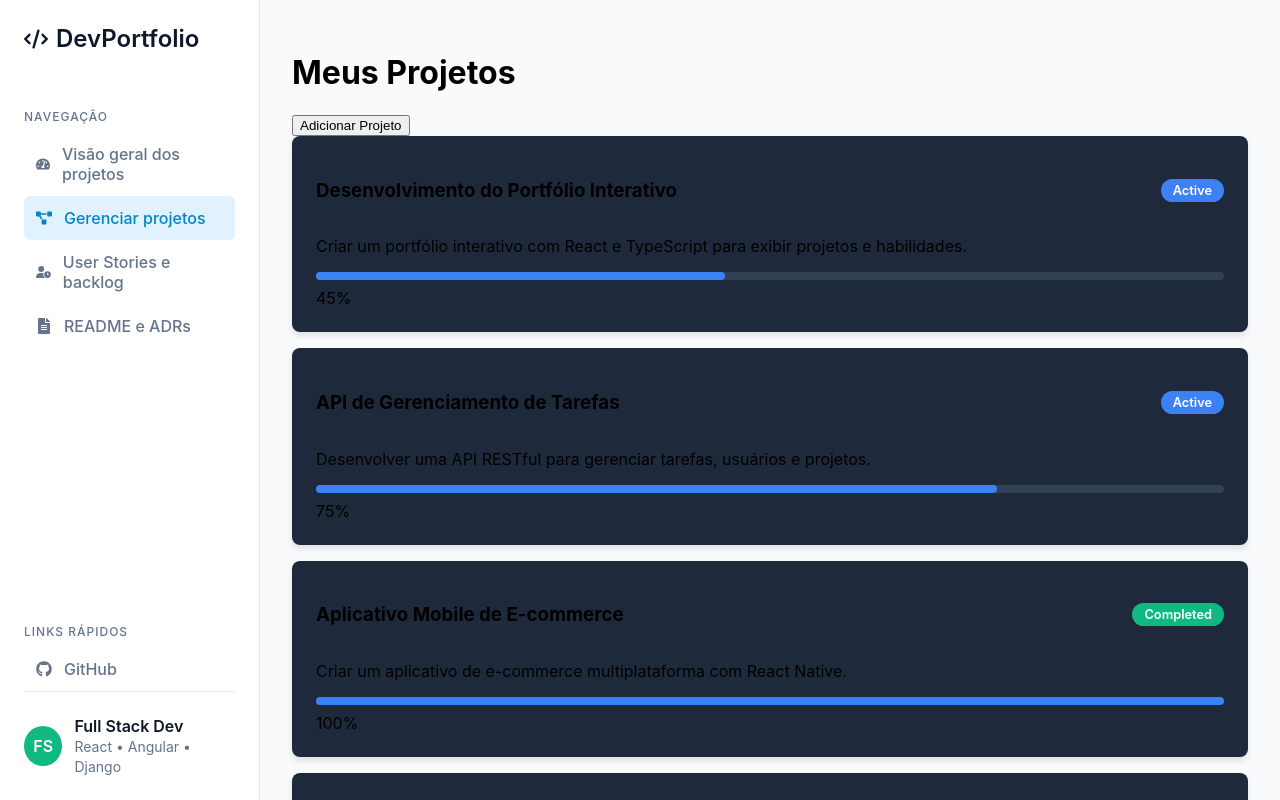
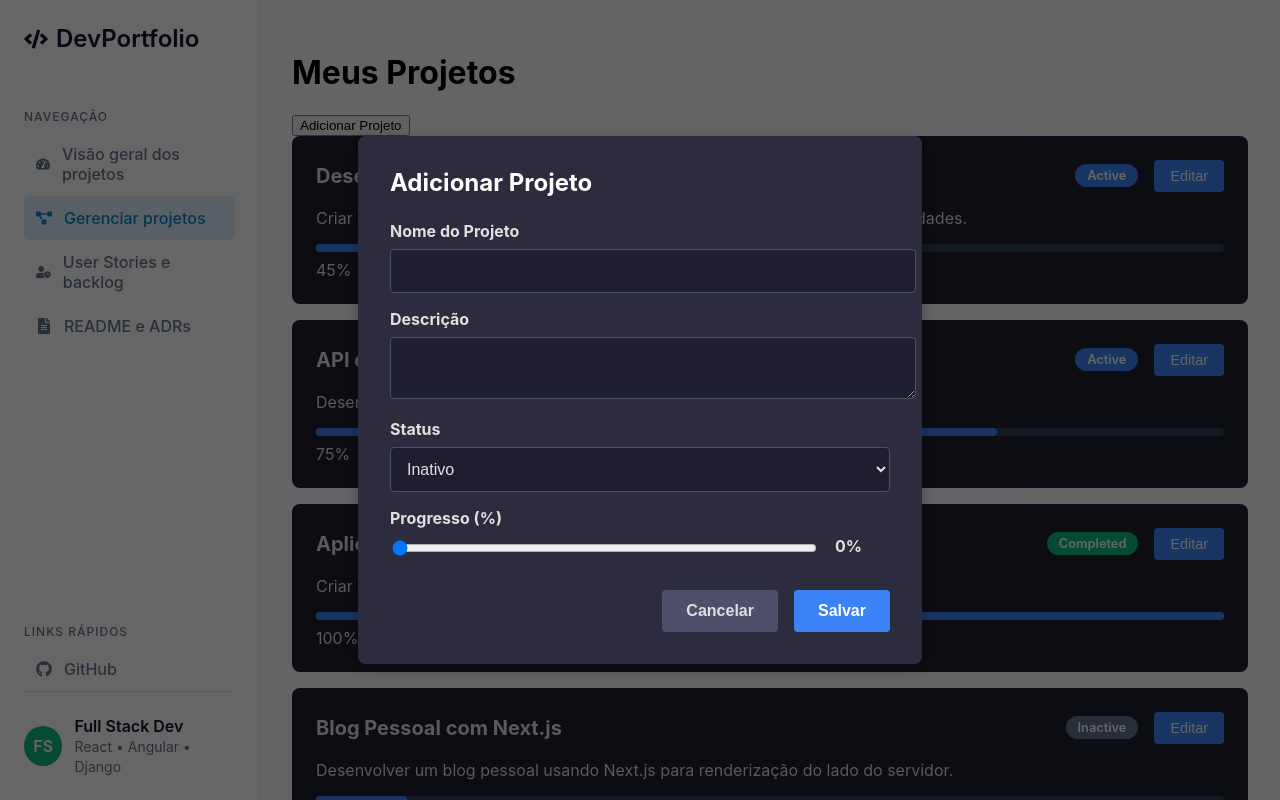
Before and after one commit to edcastanha/PortifolioInterativo, a React (Create React App) app in the folder DevPortfolio/: page /projects in a window 1280 px wide. Both pictures are taken after a click on the button "Adicionar Projeto". Built offline with nearby package versions, Linux system fonts and the light colour scheme.

Commit message:
feat: adiciona formulário de projeto e lista de projetos com funcionalidades de adicionar e editar

```diff
--- /dev/null
+++ b/DevPortfolio/src/components/projects/ProjectForm.module.css
@@ -0,0 +1,95 @@
+.modalOverlay {
+  position: fixed;
+  top: 0;
+  left: 0;
+  right: 0;
+  bottom: 0;
+  background-color: rgba(0, 0, 0, 0.6);
+  display: flex;
+  justify-content: center;
+  align-items: center;
+  z-index: 1000;
+}
+
+.modalContent {
+  background: #2c2c3e;
+  padding: 2rem;
+  border-radius: 8px;
+  width: 90%;
+  max-width: 500px;
+  box-shadow: 0 5px 15px rgba(0, 0, 0, 0.3);
+  color: #e0e0e0;
+}
+
+.modalContent h2 {
+  margin-top: 0;
+  margin-bottom: 1.5rem;
+  color: #ffffff;
+}
+
+.formGroup {
+  margin-bottom: 1rem;
+}
+
+.formGroup label {
+  display: block;
+  margin-bottom: 0.5rem;
+  font-weight: bold;
+}
+
+.formGroup input[type="text"],
+.formGroup textarea,
+.formGroup select {
+  width: 100%;
+  padding: 0.75rem;
+  border: 1px solid #4f4f6a;
+  border-radius: 4px;
+  background-color: #1e1e2f;
+  color: #e0e0e0;
+  font-size: 1rem;
+}
+
+.formGroup input[type="range"] {
+  width: 85%;
+  vertical-align: middle;
+}
+
+.formGroup span {
+  margin-left: 1rem;
+  font-weight: bold;
+}
+
+.formActions {
+  margin-top: 2rem;
+  display: flex;
+  justify-content: flex-end;
+  gap: 1rem;
+}
+
+.saveButton,
+.cancelButton {
+  padding: 0.75rem 1.5rem;
+  border: none;
+  border-radius: 4px;
+  cursor: pointer;
+  font-weight: bold;
+  font-size: 1rem;
+}
+
+.saveButton {
+  background-color: #3b82f6;
+  color: white;
+}
+
+.saveButton:hover {
+  background-color: #2563eb;
+}
+
+.cancelButton {
+  background-color: #4f4f6a;
+  color: #e0e0e0;
+}
+
+.cancelButton:hover {
+  background-color: #6b6b8e;
+}
--- /dev/null
+++ b/DevPortfolio/src/components/projects/ProjectForm.tsx
@@ -0,0 +1,106 @@
+import React, { useState, useEffect } from 'react';
+import { Project } from '../../entities/Project';
+import styles from './ProjectForm.module.css';
+
+interface ProjectFormProps {
+  project?: Project | null;
+  onSave: (project: Project) => void;
+  onCancel: () => void;
+}
+
+const ProjectForm: React.FC<ProjectFormProps> = ({ project, onSave, onCancel }) => {
+  const [formData, setFormData] = useState<Omit<Project, 'id'>>({
+    name: '',
+    description: '',
+    status: 'inactive',
+    progress: 0,
+  });
+
+  useEffect(() => {
+    if (project) {
+      setFormData({
+        name: project.name,
+        description: project.description,
+        status: project.status,
+        progress: project.progress,
+      });
+    }
+  }, [project]);
+
+  const handleChange = (e: React.ChangeEvent<HTMLInputElement | HTMLTextAreaElement | HTMLSelectElement>) => {
+    const { name, value } = e.target;
+    setFormData(prev => ({ ...prev, [name]: name === 'progress' ? parseInt(value, 10) : value }));
+  };
+
+  const handleSubmit = (e: React.FormEvent) => {
+    e.preventDefault();
+    const newProject: Project = {
+      id: project ? project.id : Date.now(), // Simple ID generation for new projects
+      ...formData,
+    };
+    onSave(newProject);
+  };
+
+  return (
+    <div className={styles.modalOverlay}>
+      <div className={styles.modalContent}>
+        <form onSubmit={handleSubmit}>
+          <h2>{project ? 'Editar Projeto' : 'Adicionar Projeto'}</h2>
+          <div className={styles.formGroup}>
+            <label htmlFor="name">Nome do Projeto</label>
+            <input
+              type="text"
+              id="name"
+              name="name"
+              value={formData.name}
+              onChange={handleChange}
+              required
+            />
+          </div>
+          <div className={styles.formGroup}>
+            <label htmlFor="description">Descrição</label>
+            <textarea
+              id="description"
+              name="description"
+              value={formData.description}
+              onChange={handleChange}
+              required
+            />
+          </div>
+          <div className={styles.formGroup}>
+            <label htmlFor="status">Status</label>
+            <select
+              id="status"
+              name="status"
+              value={formData.status}
+              onChange={handleChange}
+            >
+              <option value="inactive">Inativo</option>
+              <option value="active">Ativo</option>
+              <option value="completed">Concluído</option>
+            </select>
+          </div>
+          <div className={styles.formGroup}>
+            <label htmlFor="progress">Progresso (%)</label>
+            <input
+              type="range"
+              id="progress"
+              name="progress"
+              min="0"
+              max="100"
+              value={formData.progress}
+              onChange={handleChange}
+            />
+            <span>{formData.progress}%</span>
+          </div>
+          <div className={styles.formActions}>
+            <button type="button" onClick={onCancel} className={styles.cancelButton}>Cancelar</button>
+            <button type="submit" className={styles.saveButton}>Salvar</button>
+          </div>
+        </form>
+      </div>
+    </div>
+  );
+};
+
+export default ProjectForm;
--- a/DevPortfolio/src/components/projects/ProjectList.tsx
+++ b/DevPortfolio/src/components/projects/ProjectList.tsx
@@ -5,13 +5,14 @@ import styles from './ProjectList.module.css';
 
 interface ProjectListProps {
   projects: Project[];
+  onEdit: (project: Project) => void;
 }
 
-const ProjectList: React.FC<ProjectListProps> = ({ projects }) => {
+const ProjectList: React.FC<ProjectListProps> = ({ projects, onEdit }) => {
   return (
     <div className={styles.listContainer}>
       {projects.map((project) => (
-        <ProjectListItem key={project.id} project={project} />
+        <ProjectListItem key={project.id} project={project} onEdit={onEdit} />
       ))}
     </div>
   );
--- a/DevPortfolio/src/components/projects/ProjectListItem.module.css
+++ b/DevPortfolio/src/components/projects/ProjectListItem.module.css
@@ -1,8 +1,13 @@
 .card {
-  background-color: #1e293b;
+  background-color: #1e1e2f;
+  color: #e0e0e0;
   border-radius: 8px;
   padding: 1.5rem;
-  box-shadow: 0 4px 6px rgba(0, 0, 0, 0.1);
+  transition: transform 0.2s ease-in-out;
+}
+
+.card:hover {
+  transform: translateY(-5px);
 }
 
 .cardHeader {
@@ -10,6 +15,31 @@
   justify-content: space-between;
   align-items: center;
   margin-bottom: 1rem;
+}
+
+.headerActions {
+  display: flex;
+  align-items: center;
+  gap: 1rem;
+}
+
+.editButton {
+  background: #3b82f6;
+  color: white;
+  border: none;
+  padding: 0.5rem 1rem;
+  border-radius: 4px;
+  cursor: pointer;
+  font-size: 0.9rem;
+}
+
+.editButton:hover {
+  background: #2563eb;
+}
+
+.cardHeader h3 {
+  margin: 0;
+  font-size: 1.25rem;
 }
 
 .status {
--- a/DevPortfolio/src/components/projects/ProjectListItem.tsx
+++ b/DevPortfolio/src/components/projects/ProjectListItem.tsx
@@ -4,9 +4,10 @@ import styles from './ProjectListItem.module.css';
 
 interface ProjectListItemProps {
   project: Project;
+  onEdit: (project: Project) => void;
 }
 
-const ProjectListItem: React.FC<ProjectListItemProps> = ({ project }) => {
+const ProjectListItem: React.FC<ProjectListItemProps> = ({ project, onEdit }) => {
   const getStatusClass = (status: string) => {
     switch (status) {
       case 'active':
@@ -24,9 +25,12 @@ const ProjectListItem: React.FC<ProjectListItemProps> = ({ project }) => {
     <div className={styles.card}>
       <div className={styles.cardHeader}>
         <h3>{project.name}</h3>
-        <span className={`${styles.status} ${getStatusClass(project.status)}`}>
-          {project.status}
-        </span>
+        <div className={styles.headerActions}>
+          <span className={`${styles.status} ${getStatusClass(project.status)}`}>
+            {project.status}
+          </span>
+          <button onClick={() => onEdit(project)} className={styles.editButton}>Editar</button>
+        </div>
       </div>
       <p>{project.description}</p>
       <div className={styles.progressBarContainer}>
--- a/DevPortfolio/src/pages/projects/ProjectsPage.tsx
+++ b/DevPortfolio/src/pages/projects/ProjectsPage.tsx
@@ -2,17 +2,51 @@ import React, { useState } from 'react';
 import ProjectList from '../../components/projects/ProjectList';
 import { mockProjects } from '../../services/mock/projectMock';
 import styles from './ProjectsPage.module.css';
+import ProjectForm from '../../components/projects/ProjectForm';
+import { Project } from '../../entities/Project';
 
 const ProjectsPage: React.FC = () => {
-  const [projects] = useState(mockProjects);
+  const [projects, setProjects] = useState(mockProjects);
+  const [isFormOpen, setIsFormOpen] = useState(false);
+  const [selectedProject, setSelectedProject] = useState<Project | null>(null);
+
+  const handleAddProject = () => {
+    setSelectedProject(null);
+    setIsFormOpen(true);
+  };
+
+  const handleEditProject = (project: Project) => {
+    setSelectedProject(project);
+    setIsFormOpen(true);
+  };
+
+  const handleSaveProject = (project: Project) => {
+    if (selectedProject) {
+      setProjects(projects.map(p => p.id === project.id ? project : p));
+    } else {
+      setProjects([...projects, project]);
+    }
+    setIsFormOpen(false);
+  };
+
+  const handleCancel = () => {
+    setIsFormOpen(false);
+  };
 
   return (
     <div className={styles.container}>
       <div className={styles.header}>
         <h1>Meus Projetos</h1>
-        <button className={styles.addButton}>Adicionar Projeto</button>
+        <button onClick={handleAddProject} className={styles.addButton}>Adicionar Projeto</button>
       </div>
-      <ProjectList projects={projects} />
+      <ProjectList projects={projects} onEdit={handleEditProject} />
+      {isFormOpen && (
+        <ProjectForm
+          project={selectedProject}
+          onSave={handleSaveProject}
+          onCancel={handleCancel}
+        />
+      )}
     </div>
   );
 };
```
Also changed, not shown: DevPortfolio/src/components/sidebar/Sidebar.tsx (+8 -2 lines), 1 other file (tests, documents, lock files or other folders).
